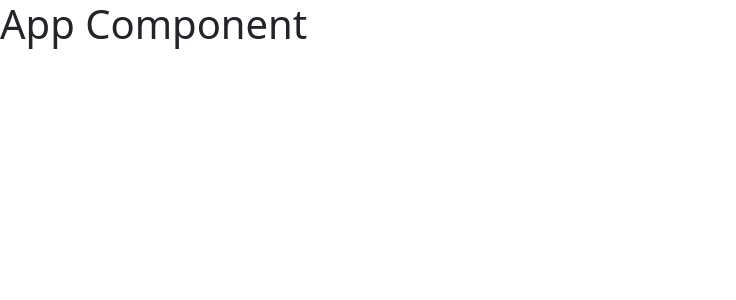
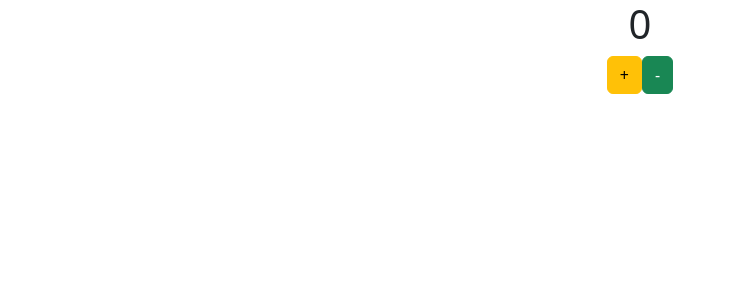
Before and after one commit to Nikhil1254/Learn-React, a React (Create React App) app: page / in a window 1280 px wide. Shown: the top 300 px of the page, without its empty margins (0-736 px from the left). Built offline with nearby package versions, Linux system fonts and the light colour scheme.

Commit message:
counter example using functional component

```diff
--- a/src/App.js
+++ b/src/App.js
@@ -1,8 +1,10 @@
+import Counter from "./Counter.js";
+
 function App() {
 
 
     return <>
-        <h1>App Component</h1>
+        <Counter />
     </>
 }
 
--- /dev/null
+++ b/src/Counter.js
@@ -0,0 +1,24 @@
+import { useState } from "react";
+
+function Counter() {
+    const [count, setCount] = useState(0);
+
+    const increament = () => {
+        setCount(count + 1);
+    }
+
+    const decreament = () => {
+        if (count > 0)
+            setCount(count - 1);
+    }
+
+    return <>
+        <div className="container text-center">
+            <h1>{count}</h1>
+            <button className="btn btn-warning" onClick={increament}>+</button>
+            <button className="btn btn-success" onClick={decreament}>-</button>
+        </div>
+    </>
+}
+
+export default Counter;
```
